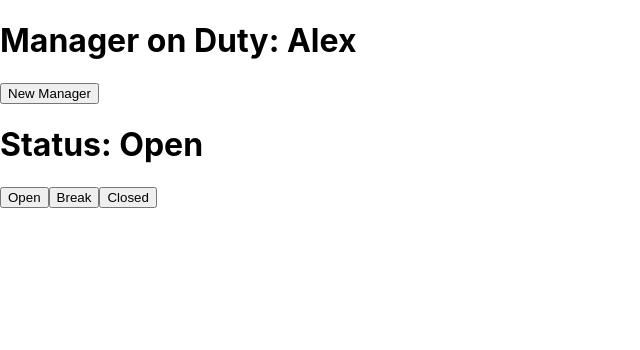
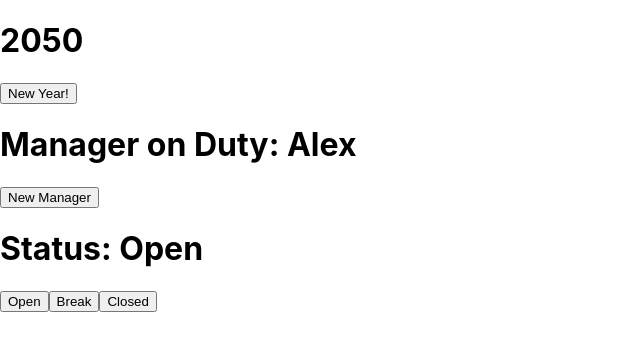
Before and after one commit to GabFitzgerald/my-first-react-app, a React (Create React App) app: page / in a window 1280 px wide. Shown: the top 350 px of the page, without its empty margins (0-640 px from the left). Built offline with nearby package versions, Linux system fonts and the light colour scheme.

Commit message:
year and setYear added

```diff
--- a/src/index.js
+++ b/src/index.js
@@ -3,10 +3,17 @@ import ReactDOM from 'react-dom';
 import './index.css';
 
 function App() {
+  const [year, setYear] = useState(2050)
   const [manager, setManager] = useState("Alex")
   const [status, setStatus] = useState("Open")
   return (
     <>
+      <div>
+        <h1>{year}</h1>
+        <button onClick={() => setYear(year + 1)}>
+          New Year!
+        </button>
+      </div>
       <div>
         <h1>Manager on Duty: {manager}</h1>
         <button onClick={() => setManager("Rachel")}>
```
